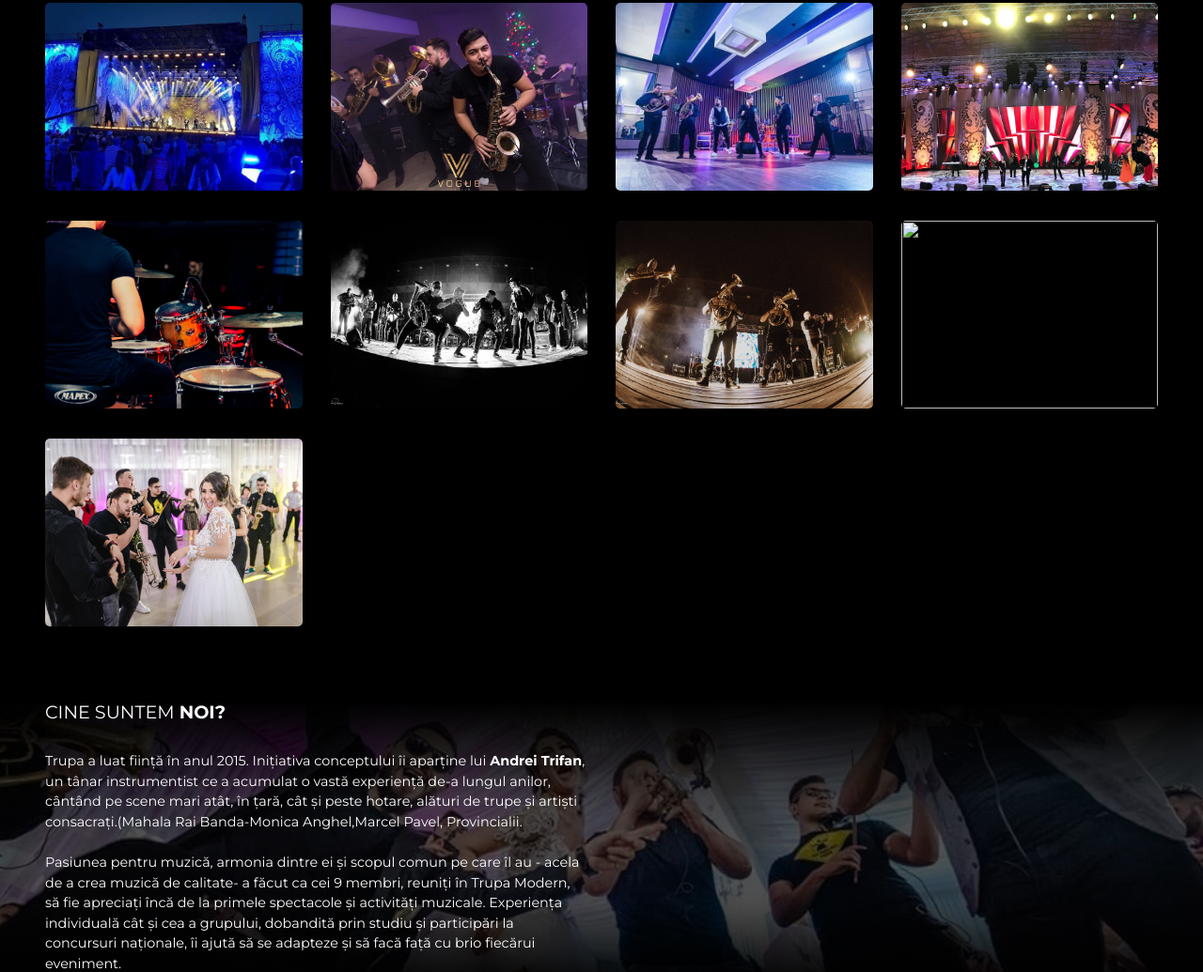
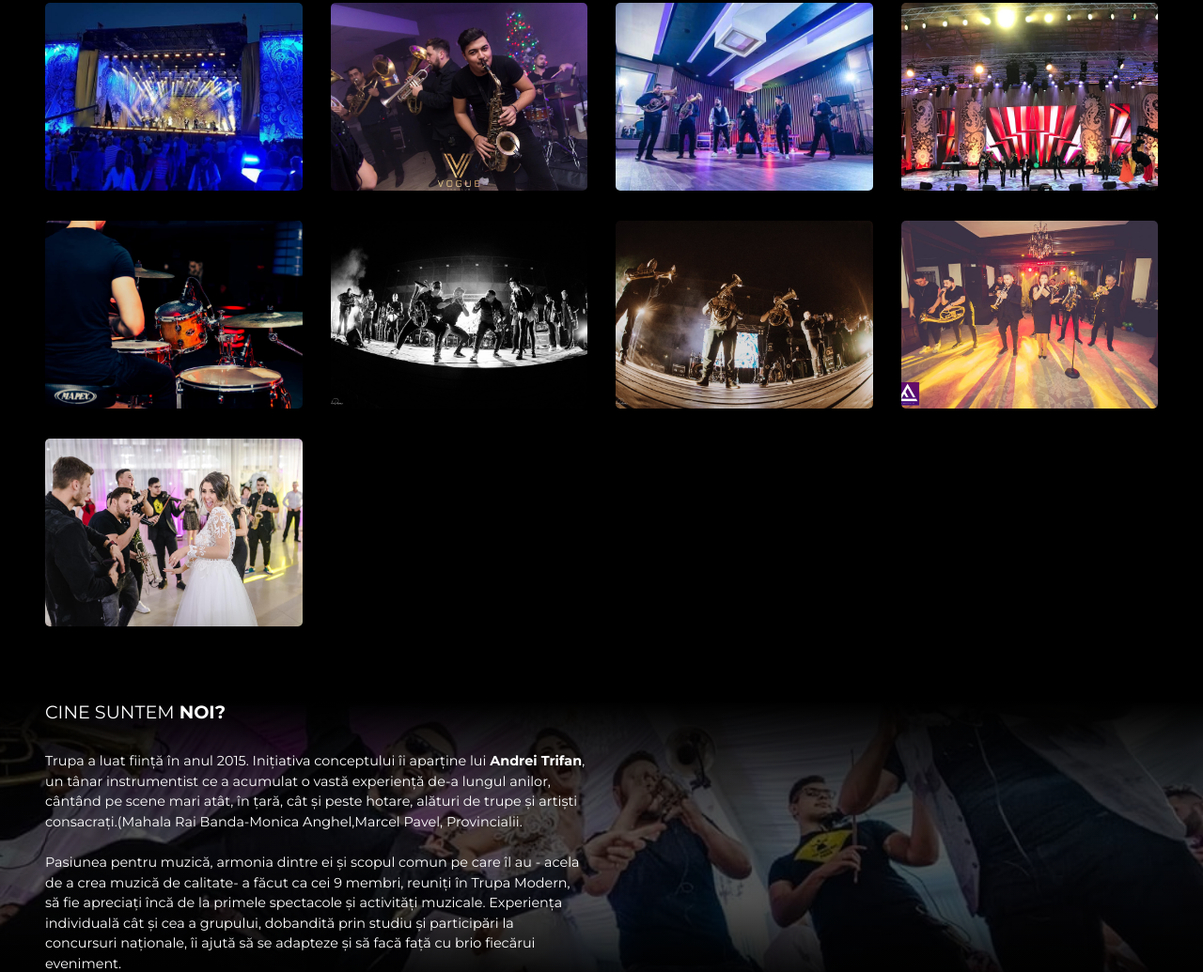
Before and after one commit to NicuB93/trupa-modern-demo, a website: page index.html in a window 1280 px wide. Shown: the part 1049-2084 px from the top of the page at 94% size. Drawn offline with nearby package versions, Linux system fonts and the light colour scheme; some packages are replaced by stand-ins of ours; files that its build step writes are made by us from their sources; the site is published under a folder, as on GitHub Pages, so addresses that start at the root find nothing; a script that the page names is missing.

Commit message:
Update index.html

```diff
--- a/index.html
+++ b/index.html
@@ -155,8 +155,8 @@
               </a>
             </div>
             <div class="col-sm-6 col-md-4 col-lg-3 thumb">
-              <a href="/gal-img/8.jpg" class="fancybox" rel="ligthbox">
-                <img src="/gal-img/8.jpg" class="zoom img-fluid " alt="">
+              <a href="./gal-img/8.jpg" class="fancybox" rel="ligthbox">
+                <img src="./gal-img/8.jpg" class="zoom img-fluid " alt="">
               </a>
             </div>
             <div class="col-sm-6 col-md-4 col-lg-3 thumb">
```
